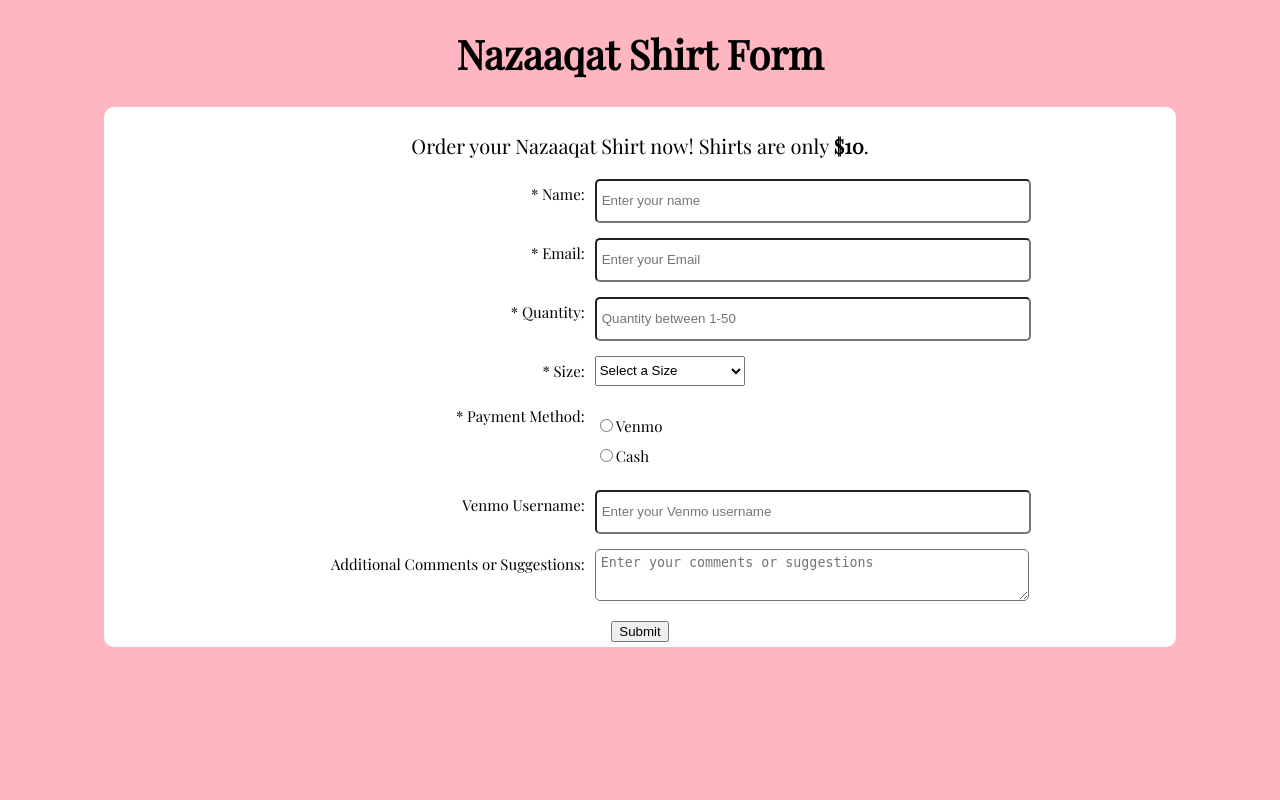
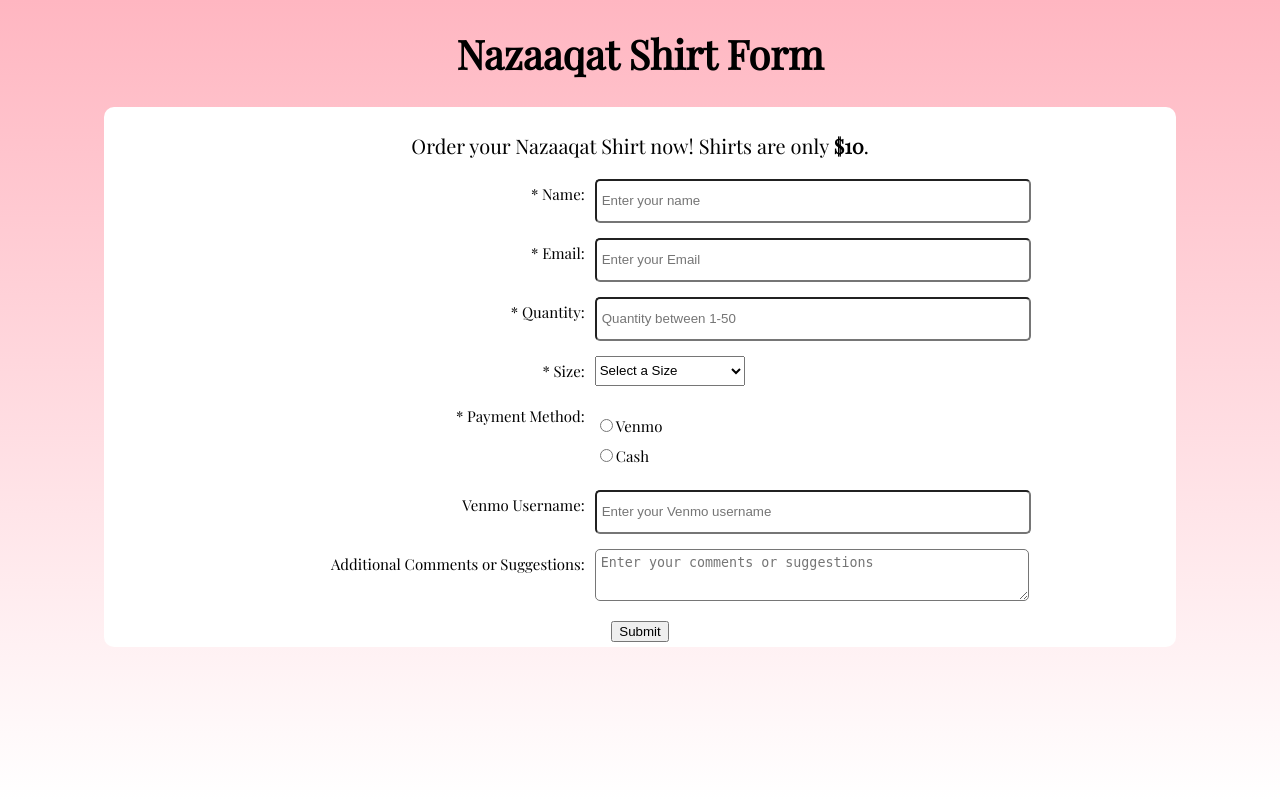
Before and after one commit to heenap98/Nazaaqat-Shirt-Order-Form, a PHP site: page / in a window 1280 px wide. Run offline with PHP 8.4, Linux system fonts and the light colour scheme.

Commit message:
Added gradient to background

```diff
--- a/styles/styles.css
+++ b/styles/styles.css
@@ -1,5 +1,6 @@
 html {
-  background: #FFB6C1;
+  height: 100%;
+  background: linear-gradient(#FFB6C1, white);
   text-align: center;
   font-family: "Playfair Display";
 /*   Use candyland's font */
```
